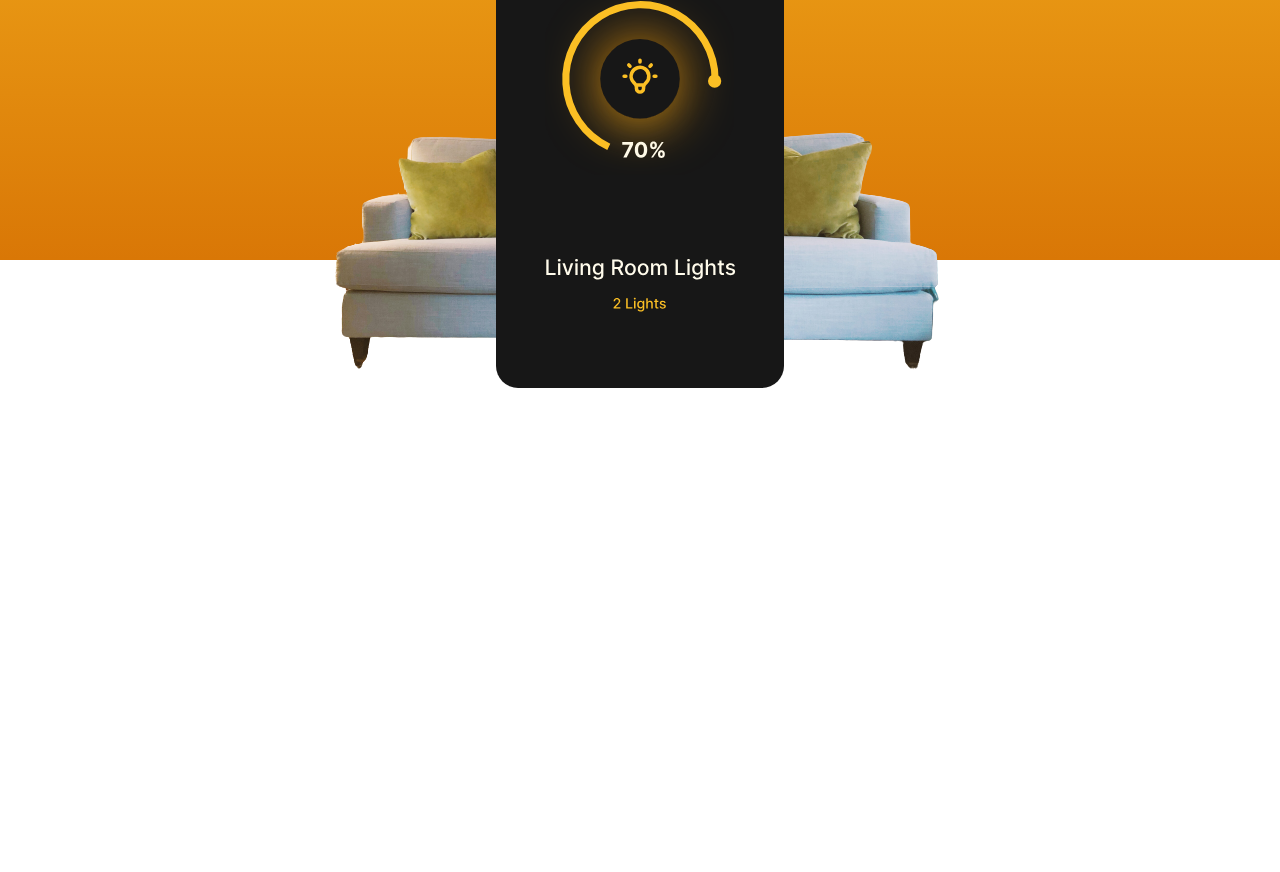
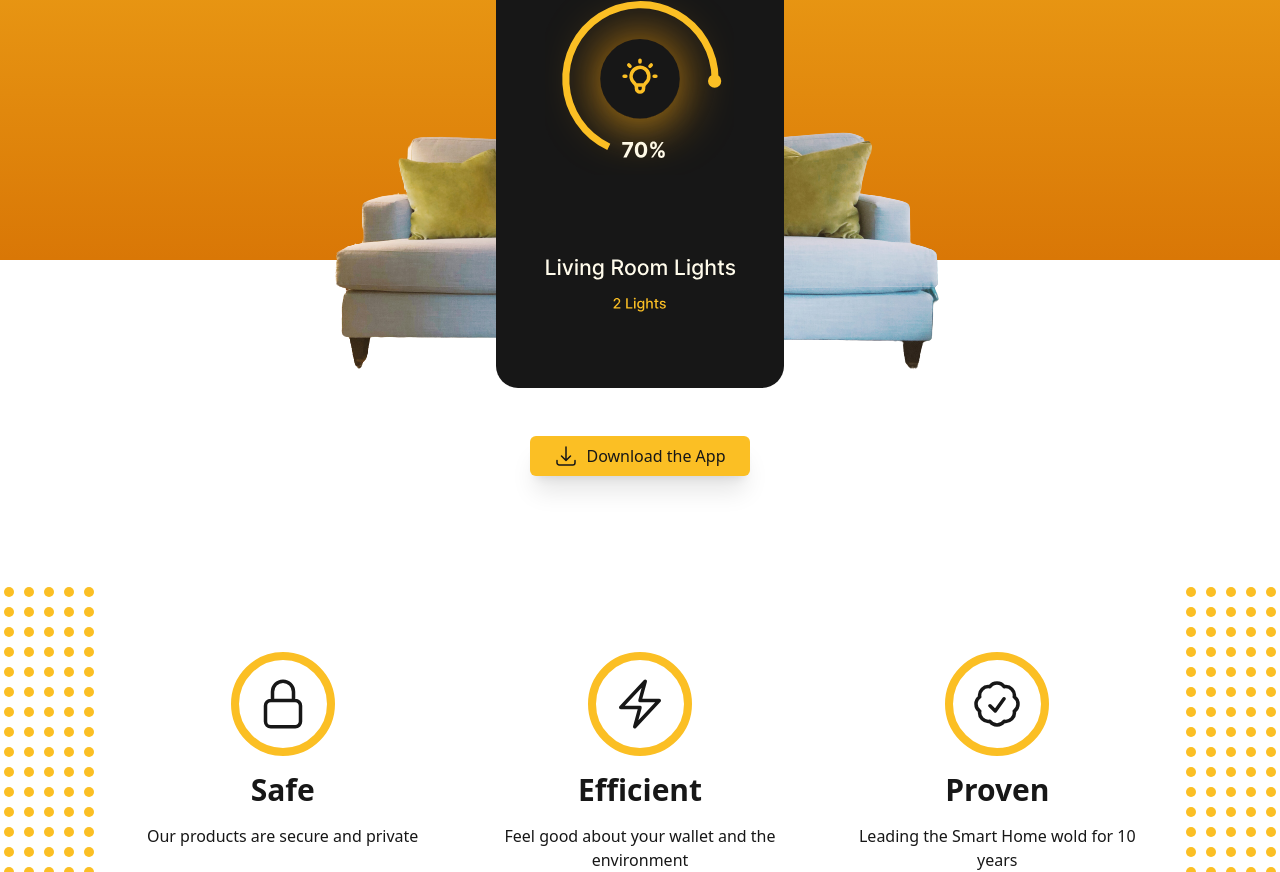
Before and after one commit to Tala-cmd/homesmart-landing-page, a website built with Vite: page index.html in a window 1280 px wide. Shown: the part 496-1368 px from the top of the page. Before the commit the page ends 884 px from the top, so only its background shows below. Built offline with nearby package versions, Linux system fonts and the light colour scheme.

Commit message:
Card Section

```diff
--- a/index.html
+++ b/index.html
@@ -79,6 +79,7 @@
       lg:shadow-none
       lg: justify-between
       lg:w-full
+      z-40
       ">
         <a role="menuitem" href="/" class="
         py-1
@@ -180,11 +181,157 @@
       md:w-64
       lg:w-72
       "
-
       alt="app">
     </div>
   </header>
 
+  <main class="
+  grid
+  gap-12
+  sm:gap-16
+  md:gap-24
+  lg:gap-32
+  px-8
+  overflow-hidden
+  ">
+  <a href="#" class="py-2
+  px-6
+  bg-amber-400
+  dark:text-neutral-900
+  mx-auto
+  my-12
+  flex
+  gap-2
+  shadow-xl
+  hover:shadow-none
+  transition-shadow
+  focus:outline-none
+  focus-visible:ring-4
+  ring-neutral-900
+  rounded-md
+  ring-offset-4
+  ring-offset-white
+  dark:ring-offset-nuetural-800
+  dark:ring-amber-400
+  ">
+
+      <svg xmlns="http://www.w3.org/2000/svg" fill="none" viewBox="0 0 24 24" stroke-width="1.5" stroke="currentColor" class="w-6 h-6">
+        <path stroke-linecap="round" stroke-linejoin="round" d="M3 16.5v2.25A2.25 2.25 0 005.25 21h13.5A2.25 2.25 0 0021 18.75V16.5M16.5 12L12 16.5m0 0L7.5 12m4.5 4.5V3" />
+      </svg>
+      <span>Download the App</span>
+  </a>
+
+  <section aria-labelledby="qualities" class="relative">
+    <img src="assets/dots.svg" alt="dots" aria-hidden="true"
+    class="hidden
+    lg:block
+    absolute
+    top-1/2
+    -translate-y-1/2
+    -left-24
+    xl:-left-7
+    ">
+
+    <img src="assets/dots.svg" alt="dots" aria-hidden="true"
+    class="hidden
+    lg:block
+    absolute
+    top-1/2
+    -translate-y-1/2
+    -right-24
+    xl:-right-7
+    ">
+
+    <h2 id="qualities" class="sr-only">Our Qualities</h2>
+    <div class="container
+    mx-auto
+    max-w-5xl
+    flex
+    gap-12
+    flex-wrap
+    items-start
+    justify-center
+    md:justify-between
+    ">
+      <div class="
+      grid
+      gap-4
+      justify-items-center
+      text-center
+      md:flex-1
+      ">
+        <div class="
+        rounded-full
+        border-8
+        border-amber-400
+        p-4
+        ">
+          <svg xmlns="http://www.w3.org/2000/svg" fill="none" viewBox="0 0 24 24" stroke-width="1.5" stroke="currentColor" class="w-14 h-14">
+            <path stroke-linecap="round" stroke-linejoin="round" d="M16.5 10.5V6.75a4.5 4.5 0 10-9 0v3.75m-.75 11.25h10.5a2.25 2.25 0 002.25-2.25v-6.75a2.25 2.25 0 00-2.25-2.25H6.75a2.25 2.25 0 00-2.25 2.25v6.75a2.25 2.25 0 002.25 2.25z" />
+          </svg>
+        </div>
+        <h3 class="
+        text-3xl font-bold
+        ">Safe</h3>
+        <p>Our products are secure and private <out-of-the-box></out-of-the-box></p>
+
+      </div>
+      <div class="grid
+      gap-4
+      justify-items-center
+      text-center
+      md:flex-1
+      ">
+        <div class="
+        rounded-full
+        border-8
+        border-amber-400
+        p-4
+        ">
+        <svg xmlns="http://www.w3.org/2000/svg" fill="none" viewBox="0 0 24 24" stroke-width="1.5" stroke="currentColor" class="w-14 h-14">
+          <path stroke-linecap="round" stroke-linejoin="round" d="M3.75 13.5l10.5-11.25L12 10.5h8.25L9.75 21.75 12 13.5H3.75z" />
+        </svg>
+        </div>
+
+        <h3 class="
+        text-3xl font-bold
+        ">Efficient</h3>
+        <p>Feel good about your wallet and the environment </p>
+      </div>
+
+      <div class="grid
+      gap-4
+      justify-items-center
+      text-center
+      md:flex-1
+      ">
+        <div class="
+        rounded-full
+        border-8
+        border-amber-400
+        p-4
+        ">
+        <svg xmlns="http://www.w3.org/2000/svg" fill="none" viewBox="0 0 24 24" stroke-width="1.5" stroke="currentColor" class="w-14 h-14">
+          <path stroke-linecap="round" stroke-linejoin="round" d="M9 12.75L11.25 15 15 9.75M21 12c0 1.268-.63 2.39-1.593 3.068a3.745 3.745 0 01-1.043 3.296 3.745 3.745 0 01-3.296 1.043A3.745 3.745 0 0112 21c-1.268 0-2.39-.63-3.068-1.593a3.746 3.746 0 01-3.296-1.043 3.745 3.745 0 01-1.043-3.296A3.745 3.745 0 013 12c0-1.268.63-2.39 1.593-3.068a3.745 3.745 0 011.043-3.296 3.746 3.746 0 013.296-1.043A3.746 3.746 0 0112 3c1.268 0 2.39.63 3.068 1.593a3.746 3.746 0 013.296 1.043 3.746 3.746 0 011.043 3.296A3.745 3.745 0 0121 12z" />
+        </svg>
+        </div>
+        <h3 class="
+        text-3xl font-bold
+        ">Proven</h3>
+        <p>Leading the Smart Home wold for 10 years</p>
+      </div>
+    </div>
+  </section>
+
+
+
+
+
+
+
+
+
+  </main>
     <div id="app"></div>
     <script type="module" src="/main.js"></script>
   </body>
```
